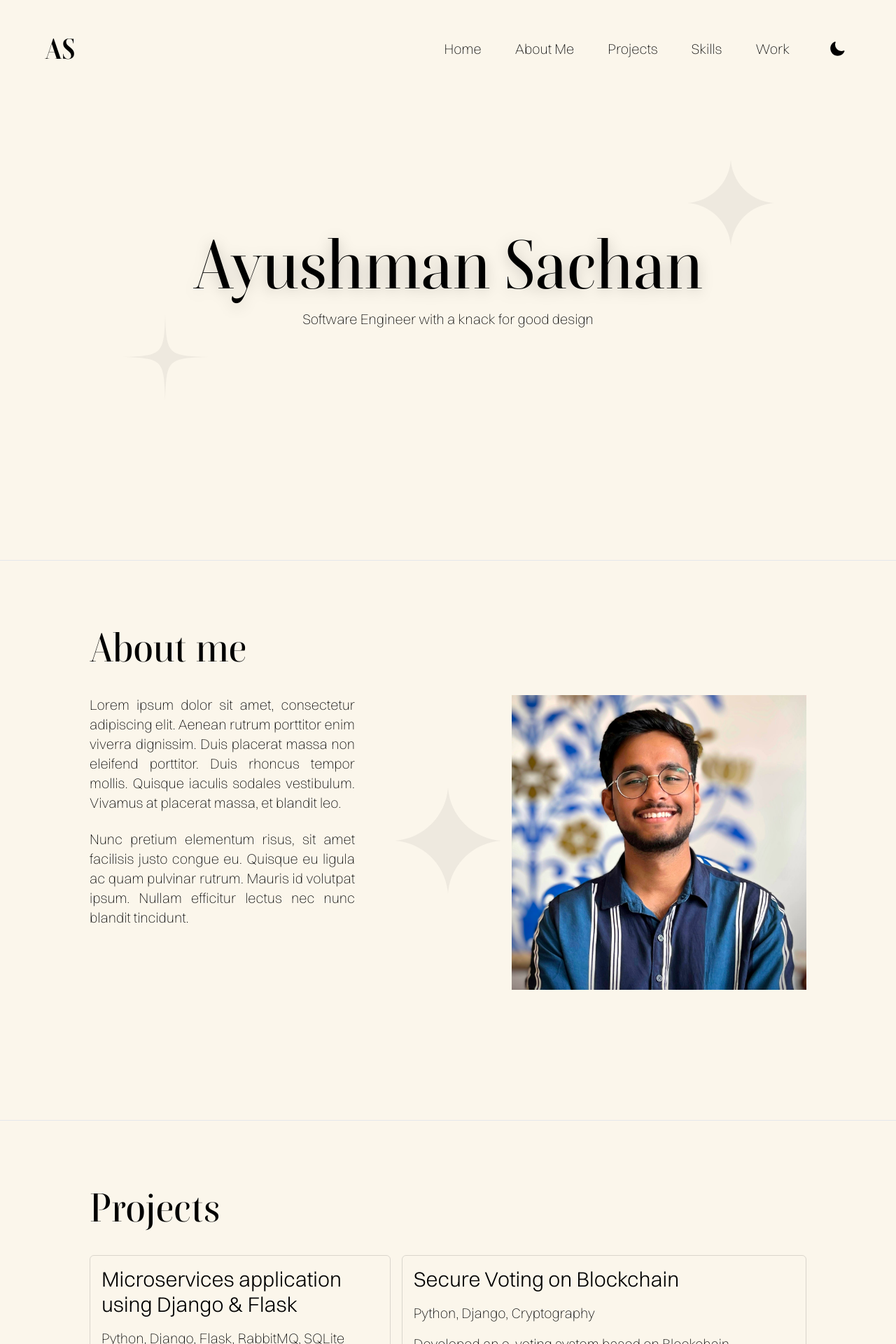
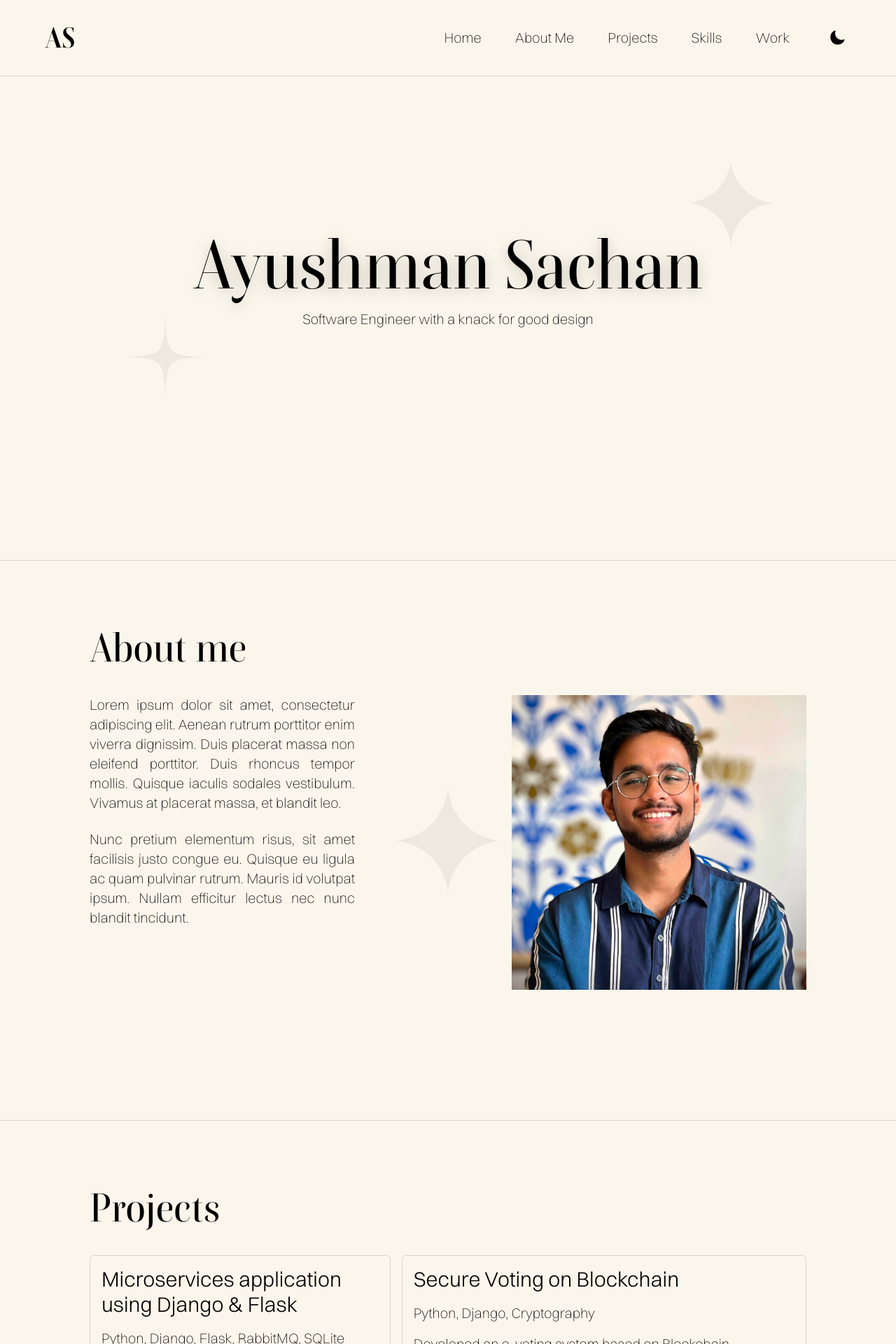
Before and after one commit to bossever/personal-website, a Next.js app: page / in a window 1280 px wide. Shown: the top 1920 px of the page at 70% size. Built offline with nearby package versions, Linux system fonts and the light colour scheme.

Commit message:
Add styling to navbar, and other components

```diff
--- a/src/app/_components/projects/ProjectCard.tsx
+++ b/src/app/_components/projects/ProjectCard.tsx
@@ -17,7 +17,13 @@ export default function ProjectCard({
 }: ProjectCardProps) {
   return (
     <>
-      <div className="h-full flex gap-4 border border-[#202020] border-opacity-15 dark:border-white dark:border-opacity-15 flex-col p-2 tablet:p-4 rounded-md">
+      <div
+        className={`
+          h-full flex gap-4 border border-[#202020] border-opacity-15 dark:border-white
+          dark:border-opacity-15 flex-col p-2 tablet:p-4 rounded-md hover:shadow-md transition-all
+          duration-200
+        `}
+      >
         <Typography level="subheading">{title}</Typography>
         <Typography level="paragraph">{techStack.join(", ")}</Typography>
         <Typography
--- a/src/app/_components/select/ThemeSelect.tsx
+++ b/src/app/_components/select/ThemeSelect.tsx
@@ -43,7 +43,10 @@ export default function ThemeSelect() {
         <div
           className={`${
             open ? "block" : "hidden"
-          } absolute top-14 right-0 border p-1 border-gray-600 rounded-lg flex flex-col items-start z-20 shadow-[]]`}
+          } absolute top-14 right-0 border p-1 border-[#202020] border-opacity-15
+            dark:border-white dark:border-opacity-15 rounded-lg flex flex-col items-start
+            z-20 bg-[#fbf6eb] dark:bg-[#202020] shadow-lg
+          `}
           onClick={(e) => {
             e.stopPropagation();
           }}
--- a/src/app/_components/shared/Navbar.tsx
+++ b/src/app/_components/shared/Navbar.tsx
@@ -6,9 +6,18 @@ import ThemeSelect from "../select/ThemeSelect";
 export default function Navbar() {
   return (
     <>
-      <header className="fixed z-20 bg-[#] w-full top-0 left-0 flex justify-between items-center p-6 tablet:p-8 laptop:p-10 laptop:px-14 desktop:px-16">
+      <header
+        className={`
+          fixed z-20 w-full top-0 left-0 flex justify-between bg-[#fbf6eb] dark:bg-[#202020]
+          items-center py-4 px-8 tablet:p-6 laptop:p-6 laptop:px-14 desktop:px-16 border-0
+          border-b border-[#202020] border-opacity-15 dark:border-white dark:border-opacity-15
+        `}
+      >
         <span
-          className={`${boska.className} antialiased font-bold cursor-default dark:text-[#ebf0fa] text-[32px] tablet:text-[36px] laptop:text-[40px]`}
+          className={`
+            ${boska.className} antialiased font-bold cursor-default dark:text-[#ebf0fa]
+            text-[32px] tablet:text-[36px] laptop:text-[40px]
+          `}
         >
           AS
         </span>
--- a/src/app/_components/shared/Section.tsx
+++ b/src/app/_components/shared/Section.tsx
@@ -10,7 +10,11 @@ export default function Section({ title, children, id }: SectionProps) {
   return (
     <section
       id={id}
-      className="relative min-h-[800px] max-h-[1200px] h-lvh flex flex-col border-t dark:border-t-[#00000020] px-14 py-16 gap-6 tablet:gap-8 laptop:gap-10 tablet:px-24 tablet:py-20 laptop:px-32 laptop:py-24"
+      className={`
+        relative min-h-[800px] max-h-[1200px] h-lvh flex flex-col border-t border-[#202020]
+        border-opacity-15 dark:border-white dark:border-opacity-15 px-14 py-16 gap-6
+        tablet:gap-8 laptop:gap-10 tablet:px-24 tablet:py-20 laptop:px-32 laptop:py-24
+      `}
     >
       <Typography level="heading">{title}</Typography>
       <main className="flex-grow">{children}</main>
```
